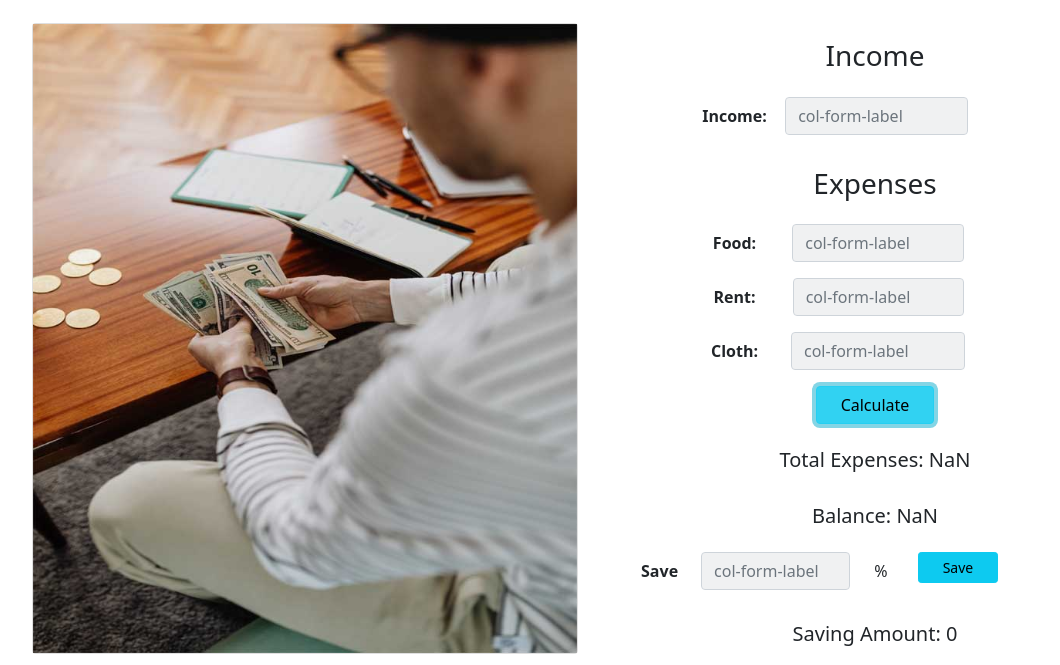
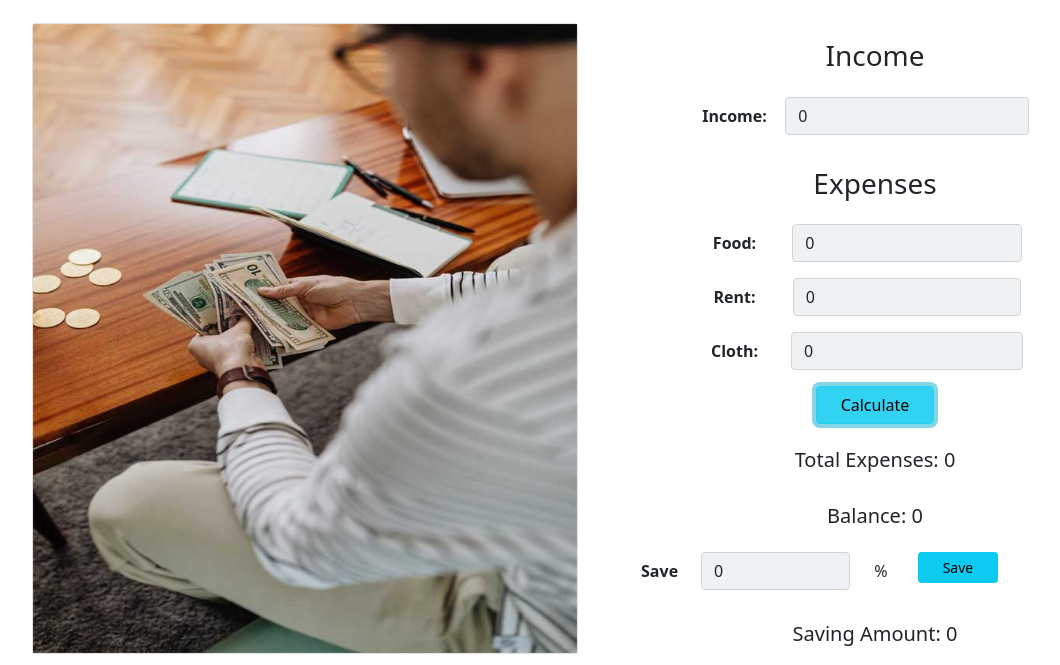
Before and after one commit to zayanahmed925/money-master, a plain HTML site: page index.html in a window 1280 px wide. Both pictures are taken after a click on the button "Calculate". Shown: the part 121-786 px from the top of the page, without its empty margins (50-1110 px from the left). Drawn offline with nearby package versions, Linux system fonts and the light colour scheme.

Commit message:
code update with error handeling

```diff
--- a/index.html
+++ b/index.html
@@ -6,8 +6,6 @@
     <meta http-equiv="X-UA-Compatible" content="IE=edge">
     <meta name="viewport" content="width=device-width, initial-scale=1.0">
     <title>Money Calculation</title>
-    <!-- Css Style Sheet -->
-    <link rel="stylesheet" href="style.css">
     <!-- boostrap Cdn  -->
     <link href="https://cdn.jsdelivr.net/npm/bootstrap@5.1.3/dist/css/bootstrap.min.css" rel="stylesheet"
         integrity="sha384-1BmE4kWBq78iYhFldvKuhfTAU6auU8tT94WrHftjDbrCEXSU1oBoqyl2QvZ6jIW3" crossorigin="anonymous">
@@ -19,41 +17,44 @@
             <h1 class="text-info text-center my-5 fw-bold">Money Calculation</h1>
         </header>
         <section>
-            <div class="row ">
+            <div class="row">
                 <div class="col-md-6">
                     <div class="card">
                         <img class="img-fluid" src="img/money.jpg" alt="">
                     </div>
                 </div>
                 <div class="col-md-6 d-flex flex-column align-items-center ">
-
+                    <p id="error-message" class="error text-danger "></p>
                     <h3 class="text-center py-3"> Income</h3>
                     <div class="row mb-3 te">
                         <label for="colFormLabel" class="col-sm-2 col-form-label ms-3 me-3 fw-bold">Income:</label>
                         <div class="col-sm-8">
-                            <input class="form-control w-75 bg-secondary bg-opacity-10" id="total-income"
-                                placeholder="col-form-label">
+                            <input onkeypress="return onlyNumberKey(event)" value="0" id="total-income"
+                                class="form-control  bg-secondary bg-opacity-10" placeholder="col-form-label">
                         </div>
                     </div>
                     <h3 class="py-3">Expenses</h3>
                     <div class="row mb-3">
                         <label for="colFormLabel" class="col-sm-2 col-form-label ms-3 me-3 fw-bold">Food: </label>
                         <div class="col-sm-8">
-                            <input class="form-control w-75 bg-secondary bg-opacity-10" id="food-cost"
+                            <input onkeypress="return onlyNumberKey(event)" value="0"
+                                class="form-control  bg-secondary bg-opacity-10" id="food-cost"
                                 placeholder="col-form-label">
                         </div>
                     </div>
                     <div class="row mb-3">
                         <label for="colFormLabel" class="col-sm-2 col-form-label ms-3 me-3 fw-bold">Rent: </label>
                         <div class="col-sm-8">
-                            <input type="email" class="form-control w-75 bg-secondary bg-opacity-10" id="rent-cost"
+                            <input onkeypress="return onlyNumberKey(event)" value="0"
+                                class="form-control  bg-secondary bg-opacity-10" id="rent-cost"
                                 placeholder="col-form-label">
                         </div>
                     </div>
                     <div class="row mb-3">
                         <label for="colFormLabel" class="col-sm-2 col-form-label ms-3 me-3 fw-bold">Cloth:</label>
                         <div class="col-sm-8">
-                            <input type="email" class="form-control w-75  bg-secondary bg-opacity-10" id="clothes-cost"
+                            <input onkeypress="return onlyNumberKey(event)" value="0"
+                                class="form-control bg-secondary bg-opacity-10" id="clothes-cost"
                                 placeholder="col-form-label">
                         </div>
                     </div>
@@ -63,7 +64,8 @@
                     <div class="row ms-3 mb-3 ">
                         <label for="" class="col-sm-1 col-form-label pe-5 fw-bold">Save</label>
                         <div class="col-sm-4">
-                            <input class="form-control bg-secondary bg-opacity-10 " id="saving-Percentage"
+                            <input onkeypress="return onlyNumberKey(event)" value="0"
+                                class="form-control bg-secondary bg-opacity-10 " id="saving-Percentage"
                                 placeholder="col-form-label">
                         </div>
                         <label for="colFormLabel" class="col-sm-1 col-form-label ">%</label>
@@ -73,51 +75,16 @@
                     </div>
                     <h5 class="py-3">Saving Amount: <span id="saving-amount">0</span></h5>
                     <h5 class="pb-5">Remaining Balance: <span id="remaning-balance">0</span></h5>
-
                 </div>
-                <!-- <div class="col-md-6 d-flex flex-column align-items-center">
-
-                    <h3 class="">Income</h3>
-                    <div class="d-flex flex-row justify-content-center ">
-                        <p class="text-start">Income: </p>
-                        <input id="total-income" class="ps-2" type="text">
-                    </div>
-                    <h3>Expenses</h3>
-                    <div class="d-flex flex-row justify-content-center align-items-center">
-                        <p class="text-start ">Food:</p>
-                        <input id="food-cost" class="ps-2 ms-3" type="text">
-                    </div>
-                    <div class="d-flex flex-row justify-content-center align-items-center">
-                        <p>Rent:</p>
-                        <input id="rent-cost" class="ps-2 ms-3" type="text">
-                    </div>
-                    <div class="d-flex flex-row justify-content-center align-items-center">
-                        <p>Clothes:</p>
-                        <input id="clothes-cost" class="ps-2" type="text">
-                    </div>
-                    <button id="calculate-btn" class="px-4 py-1">Calculate</button>
-                    <h5 class="py-3">Total Expenses: <span id="total-expenses">0</span></h5>
-                    <h5 class="pb-2">Balance: <span id="balance">0</span> </h5>
-                    <div class="d-flex flex-row">
-                        <p>Save:</p>
-                        <input id="saving-Percentage" type="text">
-                        <p class="px-2">%</p>
-                        <button id="saving-btn" class="px-5 py-1 fw-bold">Save</button>
-                    </div>
-                    <h5 class="py-3">Saving Amount: <span id="saving-amount">0</span></h5>
-                    <h5>Remaining Balance: <span id="remaning-balance">0</span></h5>
-
-                </div> -->
             </div>
         </section>
     </main>
-
-    <!-- java link -->
-    <script src="js/app.js"></script>
-    <!-- boostrap jav -->
+    <!-- boostrap js -->
     <script src="https://cdn.jsdelivr.net/npm/bootstrap@5.1.3/dist/js/bootstrap.bundle.min.js"
         integrity="sha384-ka7Sk0Gln4gmtz2MlQnikT1wXgYsOg+OMhuP+IlRH9sENBO0LRn5q+8nbTov4+1p"
         crossorigin="anonymous"></script>
+    <!-- Custom js -->
+    <script src="js/app.js"></script>
 </body>
 
 </html>
--- a/js/app.js
+++ b/js/app.js
@@ -1,108 +1,93 @@
+// Getting All Element By id
+const error = document.getElementById("error-message");
 
-//Get input value
-function getInputValue(inputId) {
-    const getInput = document.getElementById(inputId);
-    const getInputText = getInput.value;
-    const getInputAmount = parseFloat(getInputText);
-    return getInputAmount;
+const totalIncome = document.getElementById("total-income");
+const foodCost = document.getElementById("food-cost");
+const rentCost = document.getElementById("rent-cost");
+const clothesCost = document.getElementById("clothes-cost");
+
+const totalExpense = document.getElementById("total-expenses");
+
+const balance = document.getElementById("balance");
+const savingPercentage = document.getElementById("saving-Percentage");
+const savingAmount = document.getElementById("saving-amount");
+const remaningBalance = document.getElementById("remaning-balance");
+
+// Only ASCII character in that range allowed
+function onlyNumberKey(evt) {
+    var ASCIICode = evt.which ? evt.which : evt.keyCode;
+    if (ASCIICode > 31 && (ASCIICode < 48 || ASCIICode > 57)) return false;
+    return true;
 }
-// Total Cost
-function totalExpenses() {
-    const foodCost = getInputValue('food-cost');
-    const rentCost = getInputValue('rent-cost');
-    const clothesCost = getInputValue('clothes-cost');
-    const totalCost = foodCost + rentCost + clothesCost
-    return totalCost;
+// Hiding Error Message From html
+function hideError() {
+    error.innerText = "";
+    error.style.display = "none";
 }
-// function getTotalIncome() {
-//     const totalIncome = getInputValue('total-income');
-//     return totalIncome;
-// }
-// function getBalance() {
-//     const balance = getTotalIncome - totalExpenses();
-//     return balance;
-// }
+// Showing Error Message From html
+function showError(msg) {
+    error.innerText = "Warning: " + msg;
+    error.style.display = "block";
+}
+// Cheking input Field
+function getValue(id) {
+    let value;
+    try {
+        value = parseFloat(id.value);
+    } catch (err) {
+        showError("Non-number input are not allowed");
+    }
 
-document.getElementById('calculate-btn').addEventListener('click', function () {
-    console.log("hi");
-    //Total Income
-    /* const totalIncome = document.getElementById('total-income')
-    const totalIncomeText = totalIncome.value;
-    const totalIncomeAmount = parseFloat(totalIncomeText)
-    console.log(totalIncomeAmount); */
-    const totalIncome = getInputValue('total-income');
+    if (value >= 0) return value;
+    else {
+        showError("Negative number are not allowed");
+    }
+}
+//Calculating Total Expense
+function calcTotalExpense() {
+    return getValue(foodCost) + getValue(rentCost) + getValue(clothesCost);
+}
+// Get balance
+function calcBalence(income, expence) {
+    return income - expence;
+}
+//Clearing Outputs
+function clear() {
+    totalExpense.innerText = "0";
+    balance.innerText = "0";
+    savingAmount.innerText = "0";
+    remaningBalance.innerText = "0";
+}
+//Handaling calculate button
+document.getElementById("calculate-btn").addEventListener("click", function () {
+    hideError();
+    clear();
+    const income = getValue(totalIncome);
+    const expence = calcTotalExpense();
 
-    //food cost
-    /* const foodCost = document.getElementById('food-cost');
-    const foodCostText = foodCost.value;
-    const foodCostAmount = parseFloat(foodCostText);
-    console.log(foodCostAmount); */
-    // const foodCost = getInputValue('food-cost');
-    // //Rent cost
-    // /* const rentCost = document.getElementById('rent-cost');
-    // const rentCostText = rentCost.value;
-    // const rentCostAmount = parseFloat(rentCostText);
-    // console.log(rentCostAmount); */
-    // const rentCost = getInputValue('rent-cost');
-    // // Clothes cost
-    // /* const clothesCost = document.getElementById('clothes-cost');
-    // const clothesCostText = clothesCost.value;
-    // const clothesCostAmount = parseFloat(clothesCostText);
-    // console.log(clothesCostAmount); */
-    // const clothesCost = getInputValue('clothes-cost');
+    if (expence > income) {
+        showError("Your expense can not excced your income!");
+    } else {
+        const currentBalance = calcBalence(income, expence);
 
-    // // total Cost add
-    // const totalCost = foodCost + rentCost + clothesCost
-    // console.log(totalCost);
+        balance.innerText = currentBalance;
+        totalExpense.innerText = expence;
+    }
+});
+//Handaling Save button
+document.getElementById("saving-btn").addEventListener("click", function () {
+    hideError();
 
-    // Total Expenses
-    const TotalExpensesInput = document.getElementById('total-expenses')
-    // const totalExpensesText = TotalExpensesInput.innerText;
-    // const totalExpensesPreviousAmount = parseFloat(totalExpensesText);
-    // const totalExpensesUpdateAmount = totalExpensesPreviousAmount + totalCost;
-    TotalExpensesInput.innerText = totalExpenses();
-
-    //balance Calculation
-    const Balance = totalIncome - totalExpenses();
-
-    //balance
-    const totalBalance = document.getElementById('balance')
-    // const totalBalanceText = totalBalance.innerText;
-    // const totalPreviousBalance = parseFloat(totalBalanceText);
-    // const totalUpdateBalance = totalPreviousBalance + Balance;
-    totalBalance.innerText = Balance;
-
-
-})
-document.getElementById('saving-btn').addEventListener('click', function () {
-
-    // pore dlt kore dibo
-    // const totalIncome1 = getInputValue('total-income');
-    const totalIncome1 = getInputValue('total-income');
-    /////////////////////////////////////////
-
-
-    // Saving Percentage
-    const getSavingPercentage = getInputValue('saving-Percentage')
-    const getSavingAmount = (totalIncome1 * getSavingPercentage) / 100;
-    // console.log(getSavingAmount);
-    //saving amount display
-    const savingAmount = document.getElementById('saving-amount');
-    // const savingAmountText = savingAmount.innerText;
-    // const savingPreviousAmount = parseFloat(savingAmountText);
-    // const totalUpdateBalance = savingPreviousAmount + savingCalculation;
-    savingAmount.innerText = getSavingAmount;
-
-    // Remaning Balance
-    // [aikhaner last part ta akto pblm ace uporer function er value needed]
-
-    // pore dlt kore dibo
-    const totalIncome = getInputValue('total-income');
-    const Balance1 = totalIncome - totalExpenses();
-    /////////////////////////////////////////
-
-    const remaningBalance = document.getElementById('remaning-balance');
-    const getRemaningBalance = Balance1 - getSavingAmount;
-    remaningBalance.innerText = getRemaningBalance;
-
-})
+    const income = getValue(totalIncome);
+    const expence = calcTotalExpense();
+    const currentBalance = calcBalence(income, expence);
+    const percentage = getValue(savingPercentage);
+    const sAmount = (income * percentage) / 100;
+    const rBalance = currentBalance - sAmount;
+    if (sAmount > currentBalance) {
+        showError("Your saving amount can not excced your current balence!");
+    } else {
+        savingAmount.innerText = sAmount;
+        remaningBalance.innerText = rBalance;
+    }
+});
```
Also changed, not shown: style.css (deleted).
